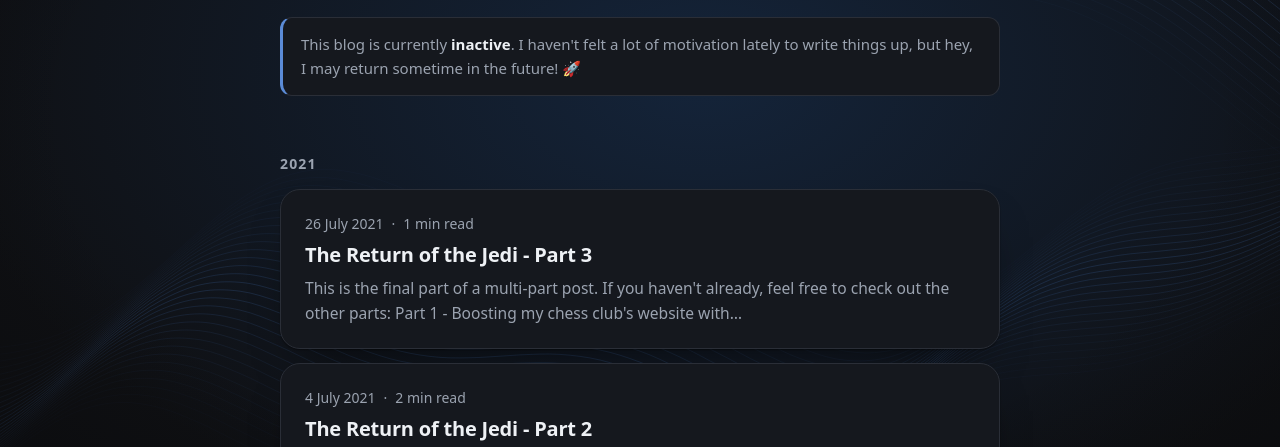
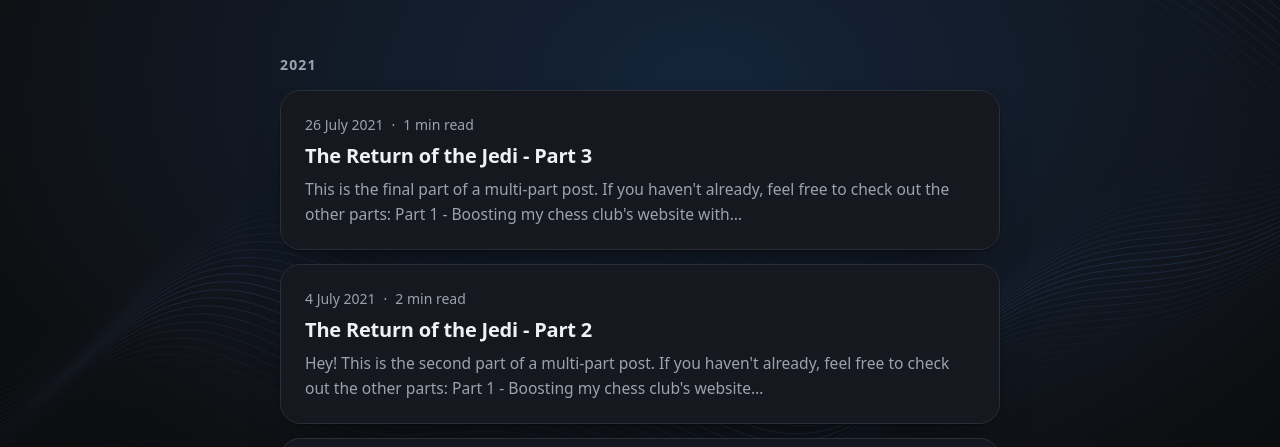
Before and after one commit to xRuiAlves/blog, an Astro site: page / in a window 1280 px wide. Shown: the part 284-731 px from the top of the page. Built offline with nearby package versions, Linux system fonts and the light colour scheme; Astro itself is replaced by a stand-in of ours.

Commit message:
Remove inactive blog notice

```diff
--- a/src/pages/index.astro
+++ b/src/pages/index.astro
@@ -16,10 +16,6 @@ const years = [...new Set(posts.map((post) => post.data.date.getUTCFullYear()))]
                 I'm <a href="https://ruialves.net/">Rui Alves</a>, a Staff Platform Engineer at Kevel based in Porto, Portugal.
                 Here you'll find articles about tech-related stuff I found interesting.
                 To stay tuned, follow the <a href="/rss.xml">RSS feed</a>.
-            </p>
-            <p class="notice">
-                This blog is currently <strong>inactive</strong>. I haven't felt a lot of motivation lately to write things up,
-                but hey, I may return sometime in the future! 🚀
             </p>
         </section>
 
@@ -59,21 +55,6 @@ const years = [...new Set(posts.map((post) => post.data.date.getUTCFullYear()))]
         font-size: 1.125rem;
     }
 
-    .notice {
-        margin: 20px 0 0;
-        padding: 14px 18px;
-        background-color: var(--surface);
-        border: 1px solid var(--border);
-        border-left: 3px solid var(--accent);
-        border-radius: 12px;
-        color: var(--muted);
-        font-size: 0.9375rem;
-    }
-
-    .notice strong {
-        color: var(--text);
-    }
-
     .year {
         margin-top: 40px;
     }
```
